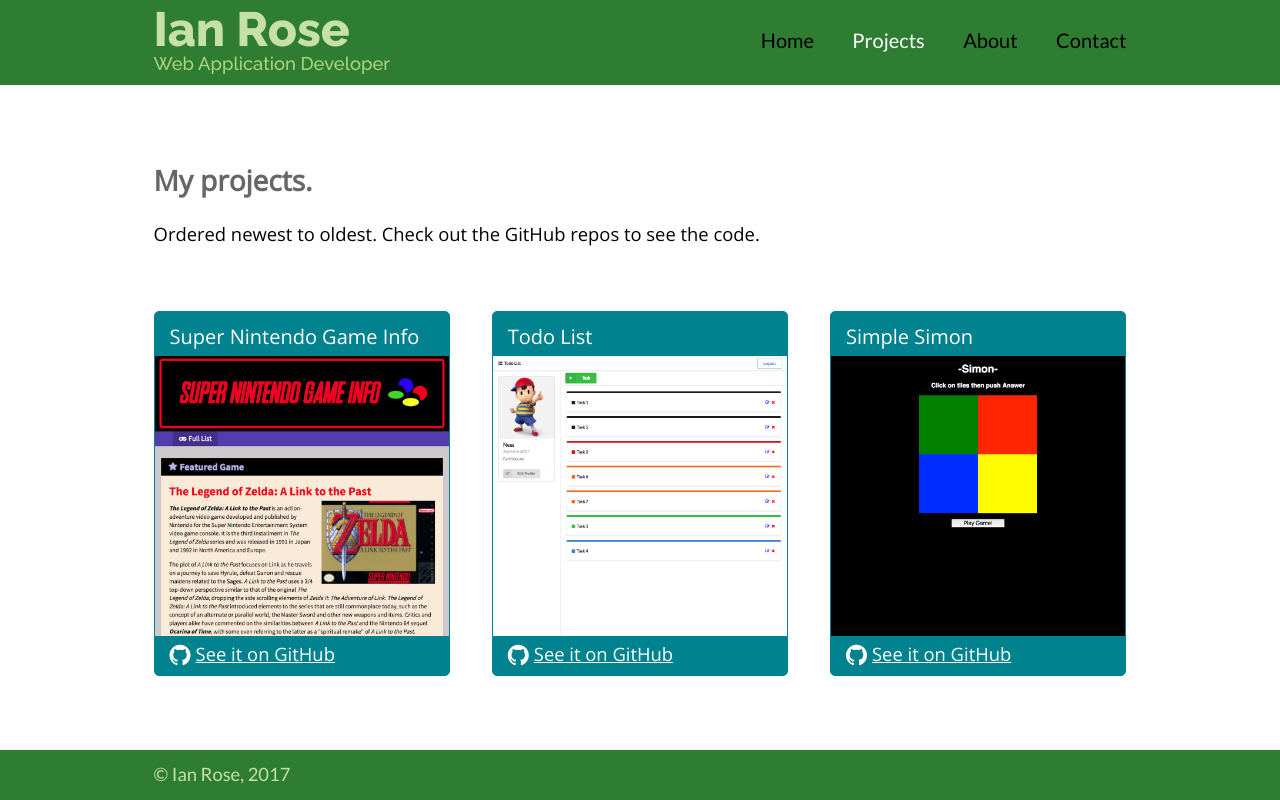
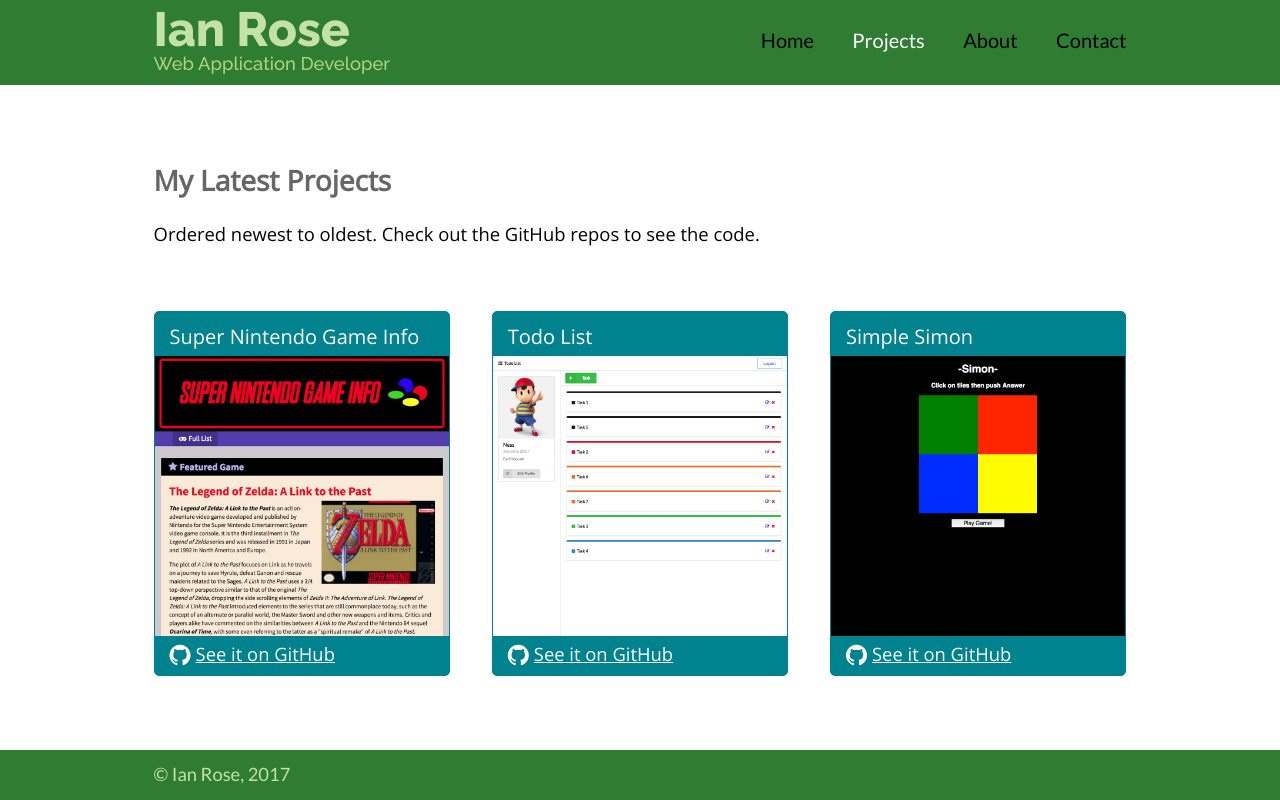
Before and after one commit to ianrosedev/Personal-Website, a React (Create React App) app: page /projects in a window 1280 px wide. Built offline with nearby package versions, Linux system fonts and the light colour scheme.

Commit message:
Updated page headings

```diff
--- a/src/components/About/About.js
+++ b/src/components/About/About.js
@@ -5,7 +5,7 @@
 const About = () => (
   <div className='about'>
     <ContentCentered>
-      <h1>A bit about me.</h1>
+      <h1>A Little About Me</h1>
       <ImageMedium
         image={require('../../media/images/ian-with-bricks.jpg')}
         alt='Ian headshot'
--- a/src/components/Contact/Contact.js
+++ b/src/components/Contact/Contact.js
@@ -4,7 +4,7 @@
 const About = () => (
   <div className='about'>
     <ContentCentered>
-      <h1>Get in touch.</h1>
+      <h1>Get in Touch</h1>
       <p>Email me or check out what projects I’m currently working on.</p>
       <p>
         <i className='fa fa-envelope-o fa-lg' aria-hidden='true'></i>
--- a/src/components/Projects/Projects.js
+++ b/src/components/Projects/Projects.js
@@ -6,7 +6,7 @@
 const Projects = () => (
   <div className='projects'>
     <ContentCentered>
-      <h1>My projects.</h1>
+      <h1>My Latest Projects</h1>
       <p>Ordered newest to oldest. Check out the GitHub repos to see the code.</p>
       <div className='projects-images'>
         <ImageWithCaption
```
